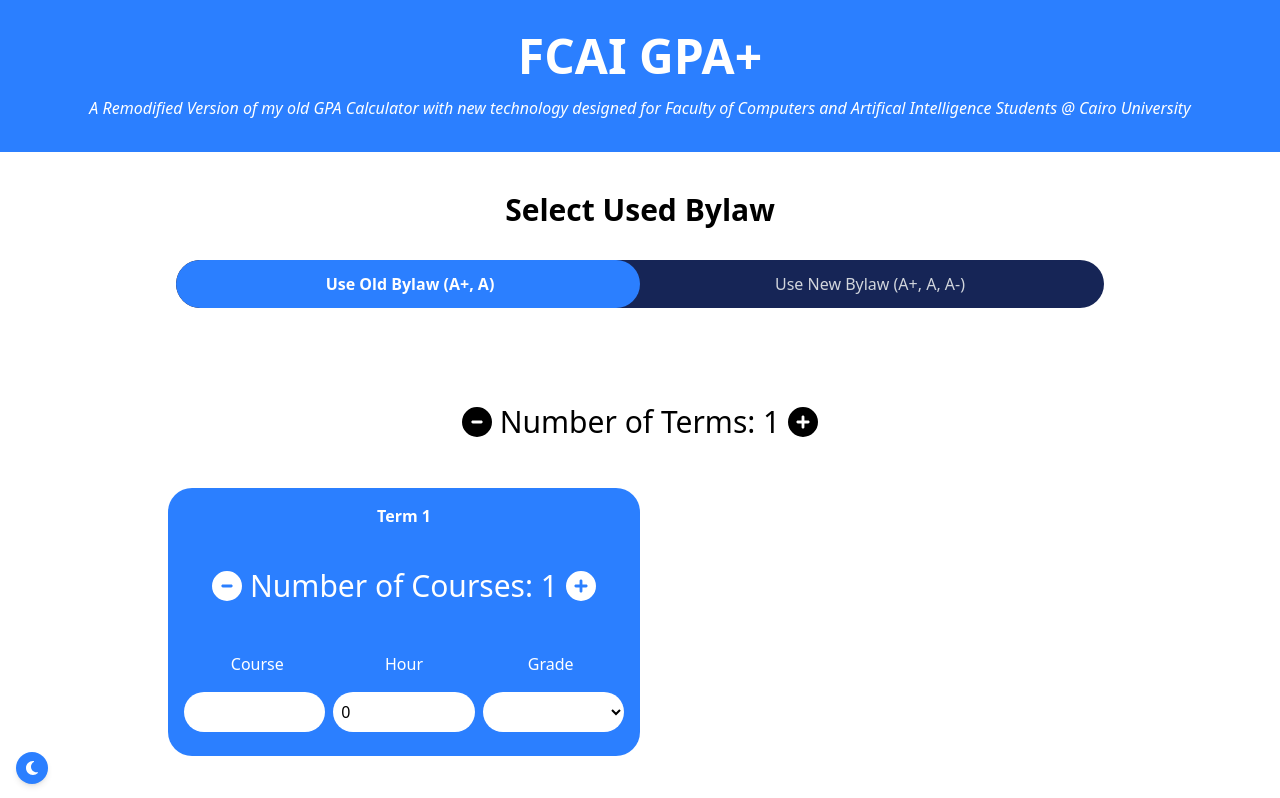
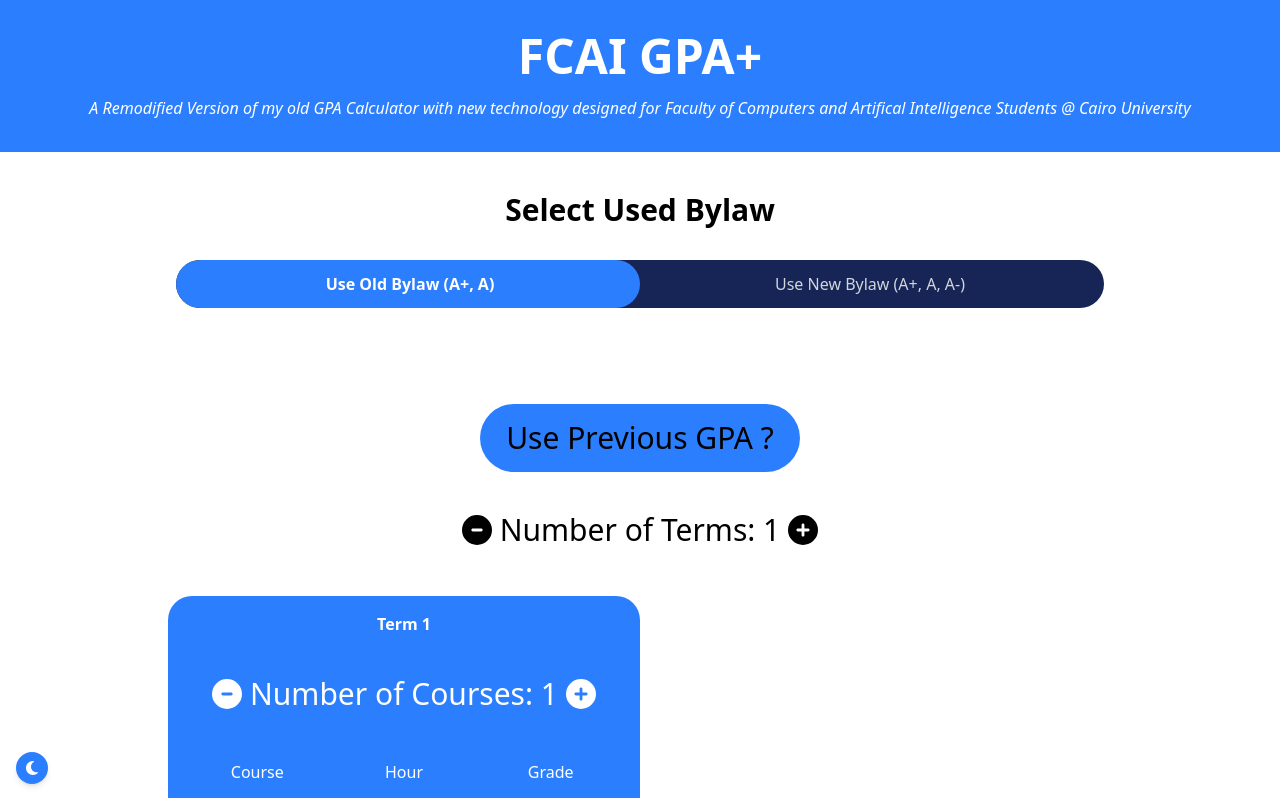
Before and after one commit to MythicalPlayz/fcai-gpa, a React (Vite) app: page / in a window 1280 px wide. Shown: the top 798 px of the page. Built offline with nearby package versions, Linux system fonts and the light colour scheme.

Commit message:
allow usage of old GPA

```diff
--- a/src/App.jsx
+++ b/src/App.jsx
@@ -10,6 +10,7 @@
 
 function App() {
   const [useNewBylaw, setUseNewBylaw] = useState(false);
+  const [oldGPA, setOldGPA] = useState({'used': false})
   const [saved, setSaved] = useState([]);
   const hasRun = useRef(false); // 🧠 useRef to persist value across renders
 
@@ -35,6 +36,8 @@
   useEffect(() => {
     if (saved?.useNewBylaw)
       setUseNewBylaw(saved?.useNewBylaw);
+    if (saved?.oldGPA)
+      setOldGPA(saved?.oldGPA);
   }, [saved]);
 
   function changeByLaw(value) {
@@ -49,7 +52,7 @@
       <Header />
       {/* <Login /> */}
       <Bylaw changeByLaw={changeByLaw} bylaw={useNewBylaw} />
-      <TermsFrame useNewBylaw={useNewBylaw} saved={saved?.terms} />
+      <TermsFrame useNewBylaw={useNewBylaw} saved={saved?.terms} oldGPA={oldGPA} />
     </>
   );
 }
--- a/src/Components/TermsFrame/TermsFrame.jsx
+++ b/src/Components/TermsFrame/TermsFrame.jsx
@@ -5,10 +5,11 @@
 import { faMinusCircle, faPlusCircle } from '@fortawesome/free-solid-svg-icons';
 import Term from '../Term/Term';
 
-export default function TermsFrame({ useNewBylaw, saved }) {
+export default function TermsFrame({ useNewBylaw, saved, oldGPA }) {
   const [terms, setTerms] = useState(1);
   const [finalGPA, setFinalGPA] = useState(NaN);
   const [finalTotalHours, setFinalTotalHours] = useState(0);
+  const [useOldGPA, setUseOldGPA] = useState(false);
 
   function increaseTerms() {
     setTerms(terms + 1);
@@ -53,6 +54,19 @@
       let totalGPA = 0;
       let warned = false;
 
+      try {
+        if (useOldGPA) {
+          const oldGPAElement = document.getElementById('oldGPA');
+          const oldHoursElement = document.getElementById('oldHours');
+          totalhours = Number(oldHoursElement.value);
+          totalGPA = Number(oldGPAElement.value) * totalhours;
+        }
+      }
+      catch {
+        totalhours = 0;
+        totalGPA = 0;
+      }
+
       const termsElements = document.querySelectorAll('.term');
 
       for (let term of termsElements) {
@@ -74,6 +88,10 @@
             toast('⚠️ Some courses do not have results');
             continue;
           }
+          else if (courseGPA === 0) {
+            toast('⚠️ Failed Courses hours skipped');
+            continue;
+          }
 
           totalhours += courseHour;
           totalGPA += courseGPA * courseHour;
@@ -83,6 +101,24 @@
 
       if (totalhours === 0) throw new Error('Zero hours');
       finalSave['terms'] = tempSave;
+
+      if (useOldGPA) {
+        const oldGPAElement = document.getElementById('oldGPA');
+        const oldHoursElement = document.getElementById('oldHours');
+
+        let temp = {
+          'used': true,
+          'hours': Number(oldHoursElement.value),
+          'gpa': Number(oldGPAElement.value),
+        }
+        finalSave['oldGPA'] = temp;
+      }
+      else {
+        finalSave['oldGPA'] = {
+          'used': 'false',
+        }
+      }
+
       localStorage.setItem('savedCourses', JSON.stringify(finalSave));
       setFinalGPA(Number(totalGPA / totalhours).toFixed(2));
       setFinalTotalHours(totalhours);
@@ -90,6 +126,16 @@
     } catch (e) {
       toast.error('Could not calculate GPA');
     }
+  }
+
+  function openOldGPA() {
+    if (!useOldGPA) {
+      setUseOldGPA(true);
+    }
+  }
+
+  function closeOldGPA() {
+    setUseOldGPA(false);
   }
 
   useEffect(() => {
@@ -100,8 +146,30 @@
     }
   }, [saved]);
 
+  useEffect(() => {
+
+    if (oldGPA?.used) {
+      setUseOldGPA(true);
+      const oldGPAElement = document.getElementById('oldGPA');
+      const oldHoursElement = document.getElementById('oldHours');
+      console.log(oldGPAElement);
+
+    }
+
+  },[oldGPA]);
+
   return (
     <>
+      <div className={`flex justify-evenly items-center space-x-2 md:text-2xl lg:text-3xl bg-blue-500 rounded-full p-4 ${useOldGPA ? "w-11/12 md:w-2/3" : "w-1/4"} mx-auto my-10 dark:text-white`}>
+        {useOldGPA ? <>
+          <h4>Use Previous GPA</h4>
+          <input type="number" name="oldGPA" id="oldGPA" min={0} max={4} step={0.01} className='bg-white text-black rounded-full p-2 w-1/6' defaultValue={oldGPA?.gpa} />
+          <h4>in</h4>
+          <input type="number" name="oldHours" id="oldHours" min={0} max={216} step={1} className='bg-white text-black rounded-full p-2 w-1/6' defaultValue={oldGPA?.hours} />
+          <h4>Hours</h4>
+          <button className='bg-blue-950 rounded-full w-16 h-16' onClick={closeOldGPA}>X</button>
+        </> : <><button className='cursor-pointer w-full h-full rounded-full' onClick={openOldGPA}>Use Previous GPA ?</button></>}
+      </div>
       <div className="flex justify-center items-center space-x-2 md:text-2xl lg:text-3xl my-10 dark:text-white">
         <button onClick={decreaseTerms}>
           <FontAwesomeIcon icon={faMinusCircle} />
```
